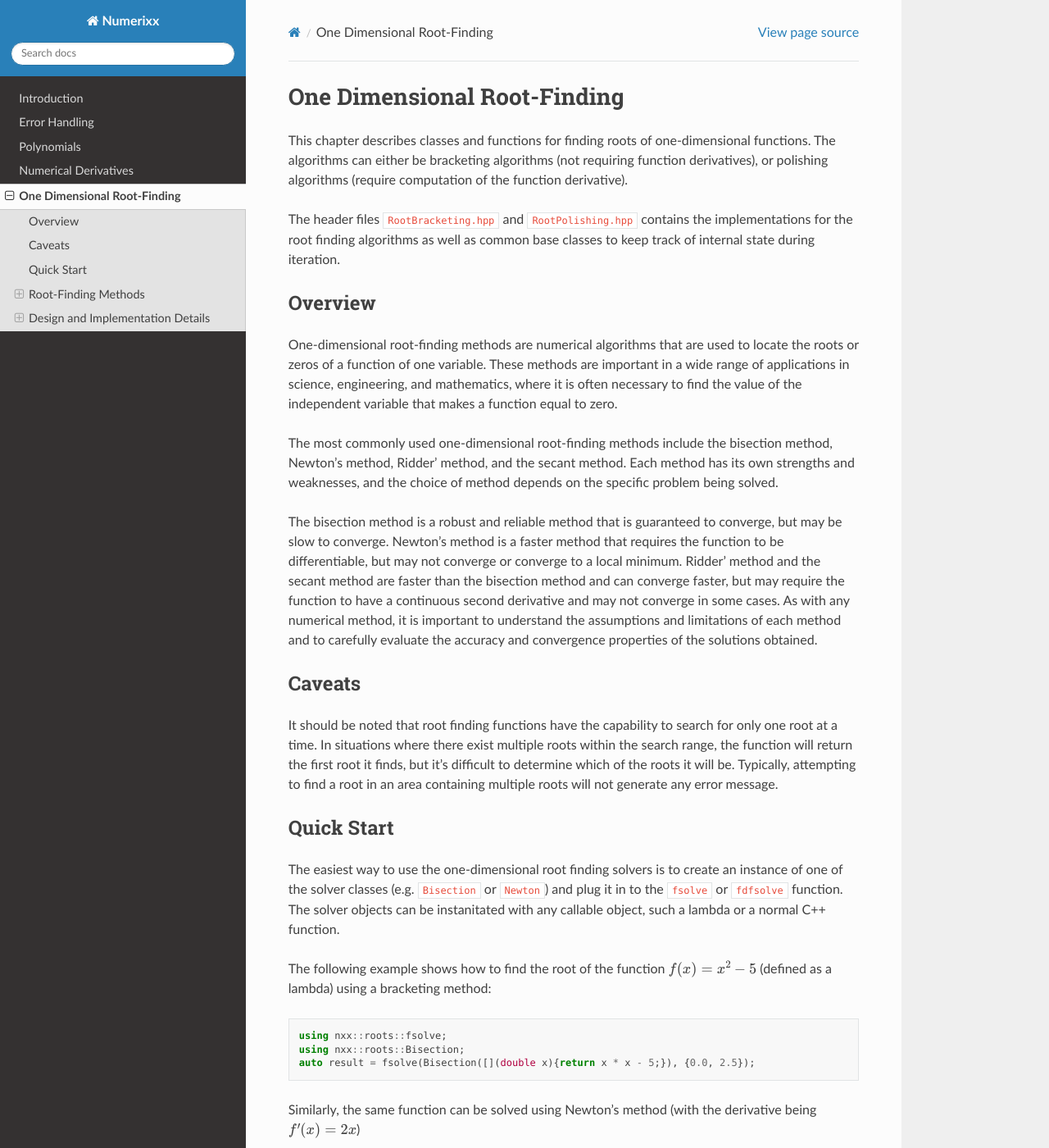
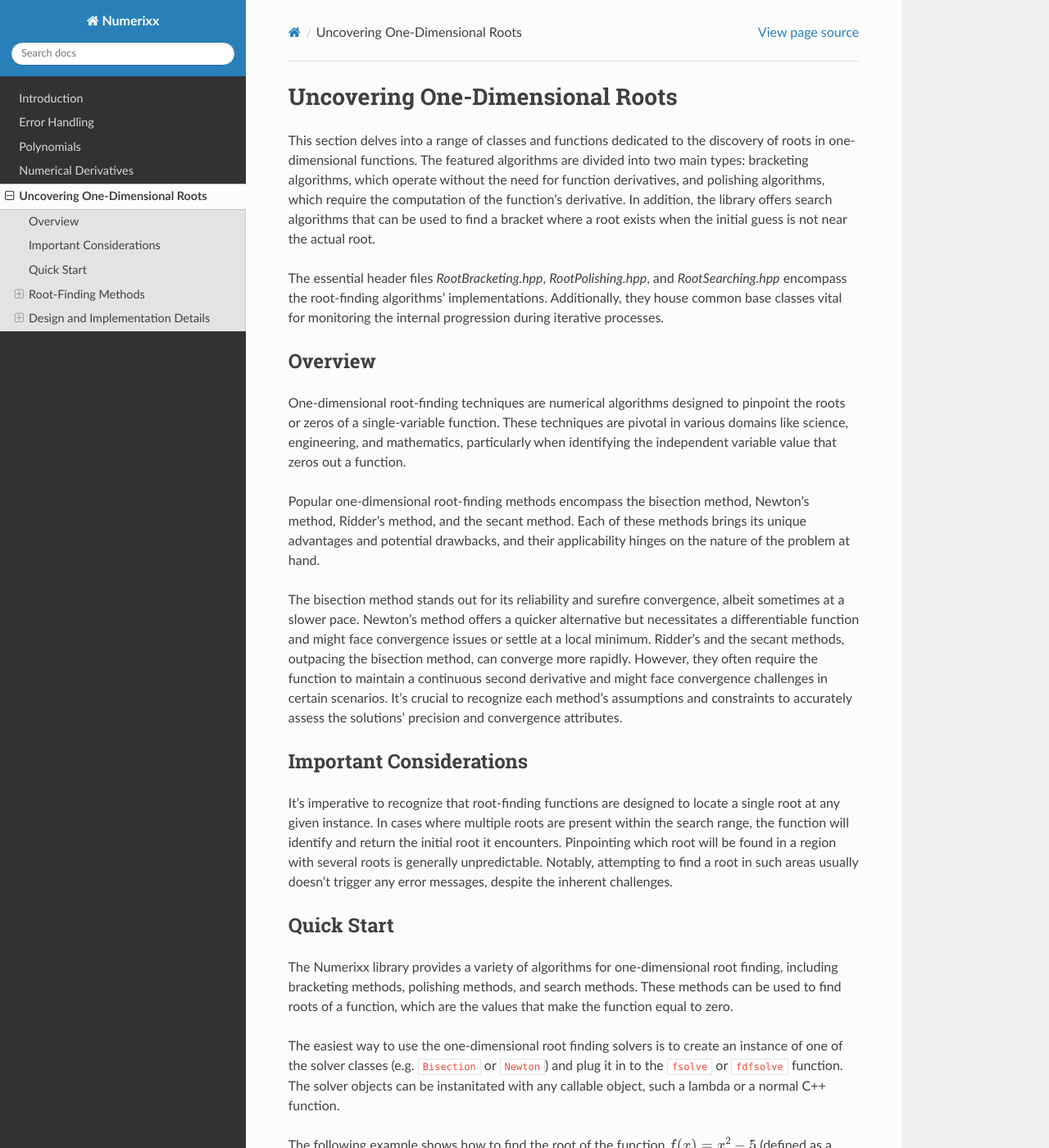
Before and after one commit to troldal/Numerixx, a Sphinx documentation site: the page built from docs/docRoots.rst, in a window 1280 px wide and 1400 px high. Shown: the whole window at 82% size. Built offline with Sphinx 7.4.7 and the Read the Docs theme 2.0.0, drawn with Linux system fonts in a browser that asks for light colours; some of the changed text lies outside the part shown.

```diff
--- a/docs/docRoots.rst
+++ b/docs/docRoots.rst
@@ -1,27 +1,29 @@
-****************************
-One Dimensional Root-Finding
-****************************
+***********************************
+Uncovering One-Dimensional Roots
+***********************************
 
-This chapter describes classes and functions for finding roots of one-dimensional functions. The algorithms can either be bracketing algorithms (not requiring function derivatives), or polishing algorithms (require computation of the function derivative).
+This section delves into a range of classes and functions dedicated to the discovery of roots in one-dimensional functions. The featured algorithms are divided into two main types: bracketing algorithms, which operate without the need for function derivatives, and polishing algorithms, which require the computation of the function's derivative. In addition, the library offers search algorithms that can be used to find a bracket where a root exists when the initial guess is not near the actual root.
 
-The header files :file:`RootBracketing.hpp` and :file:`RootPolishing.hpp` contains the implementations for the root finding algorithms as well as common base classes to keep track of internal state during iteration.
+The essential header files `RootBracketing.hpp`, `RootPolishing.hpp`, and `RootSearching.hpp` encompass the root-finding algorithms' implementations. Additionally, they house common base classes vital for monitoring the internal progression during iterative processes.
 
 Overview
 ========
+One-dimensional root-finding techniques are numerical algorithms designed to pinpoint the roots or zeros of a single-variable function. These techniques are pivotal in various domains like science, engineering, and mathematics, particularly when identifying the independent variable value that zeros out a function.
 
-One-dimensional root-finding methods are numerical algorithms that are used to locate the roots or zeros of a function of one variable. These methods are important in a wide range of applications in science, engineering, and mathematics, where it is often necessary to find the value of the independent variable that makes a function equal to zero.
+Popular one-dimensional root-finding methods encompass the bisection method, Newton's method, Ridder's method, and the secant method. Each of these methods brings its unique advantages and potential drawbacks, and their applicability hinges on the nature of the problem at hand.
 
-The most commonly used one-dimensional root-finding methods include the bisection method, Newton's method, Ridder' method, and the secant method. Each method has its own strengths and weaknesses, and the choice of method depends on the specific problem being solved.
+The bisection method stands out for its reliability and surefire convergence, albeit sometimes at a slower pace. Newton's method offers a quicker alternative but necessitates a differentiable function and might face convergence issues or settle at a local minimum. Ridder's and the secant methods, outpacing the bisection method, can converge more rapidly. However, they often require the function to maintain a continuous second derivative and might face convergence challenges in certain scenarios. It's crucial to recognize each method's assumptions and constraints to accurately assess the solutions' precision and convergence attributes.
 
-The bisection method is a robust and reliable method that is guaranteed to converge, but may be slow to converge. Newton's method is a faster method that requires the function to be differentiable, but may not converge or converge to a local minimum. Ridder' method and the secant method are faster than the bisection method and can converge faster, but may require the function to have a continuous second derivative and may not converge in some cases. As with any numerical method, it is important to understand the assumptions and limitations of each method and to carefully evaluate the accuracy and convergence properties of the solutions obtained.
+Important Considerations
+========================
 
-Caveats
-=======
+It's imperative to recognize that root-finding functions are designed to locate a single root at any given instance. In cases where multiple roots are present within the search range, the function will identify and return the initial root it encounters. Pinpointing which root will be found in a region with several roots is generally unpredictable. Notably, attempting to find a root in such areas usually doesn't trigger any error messages, despite the inherent challenges.
 
-It should be noted that root finding functions have the capability to search for only one root at a time. In situations where there exist multiple roots within the search range, the function will return the first root it finds, but it's difficult to determine which of the roots it will be. Typically, attempting to find a root in an area containing multiple roots will not generate any error message.
 
 Quick Start
 ===========
+
+The Numerixx library provides a variety of algorithms for one-dimensional root finding, including bracketing methods, polishing methods, and search methods. These methods can be used to find roots of a function, which are the values that make the function equal to zero.
 
 The easiest way to use the one-dimensional root finding solvers is to create an instance of one of the solver classes (e.g. :code:`Bisection` or :code:`Newton`) and plug it in to the :code:`fsolve` or :code:`fdfsolve` function. The solver objects can be instanitated with any callable object, such a lambda or a normal C++ function.
 
@@ -104,6 +106,67 @@
 .. doxygenclass:: nxx::roots::DNewton
    :members:
 
+Steffensen's method
+^^^^^^^^^^^^^^^^^^^
+
+Steffensen's method is an iterative root finding algorithm that improves upon the simple fixed-point iteration by incorporating a form of Aitken's Δ² process. This method is particularly effective for functions where the derivative is difficult to compute or is not readily available.
+
+.. doxygenclass:: nxx::roots::Steffensen
+   :members:
+
+Search Methods
+--------------
+
+Search methods are one-dimensional root-finding algorithms that work by incrementally expanding or subdividing the search bounds to find a bracket where a root exists. These methods are useful when the initial guess is not near the actual root.
+
+BracketSearchUp
+^^^^^^^^^^^^^^^
+
+The BracketSearchUp class template is a specialized search algorithm designed to incrementally expand the search bounds upwards (increasing values) to find a bracket where a root exists.
+
+.. doxygenclass:: nxx::roots::BracketSearchUp
+   :members:
+
+BracketSearchDown
+^^^^^^^^^^^^^^^^^
+
+The BracketSearchDown class template is a specialized search algorithm designed to incrementally expand the search bounds downwards (decreasing values) to find a bracket where a root exists.
+
+.. doxygenclass:: nxx::roots::BracketSearchDown
+   :members:
+
+BracketExpandUp
+^^^^^^^^^^^^^^^
+
+The BracketExpandUp class template is a specialized search algorithm designed to incrementally expand the upper bound upwards (increasing values) while keeping the lower bound fixed. This is useful for finding a bracket where a root exists when the initial guess is lower than the actual root.
+
+.. doxygenclass:: nxx::roots::BracketExpandUp
+   :members:
+
+BracketExpandDown
+^^^^^^^^^^^^^^^^^
+
+The BracketExpandDown class template is a specialized search algorithm designed to incrementally expand the lower bound downwards (decreasing values) while keeping the upper bound fixed. This is useful for finding a bracket where a root exists when the initial guess is higher than the actual root.
+
+.. doxygenclass:: nxx::roots::BracketExpandDown
+   :members:
+
+BracketExpandOut
+^^^^^^^^^^^^^^^^
+
+The BracketExpandOut class template is a specialized search algorithm designed to incrementally expand both the lower and upper bounds symmetrically outwards. This is useful for finding a bracket where a root exists when the initial guess is not near the actual root. It inherits from a base class that provides common functionalities for search-based algorithms and adds the specific logic for outward bracket expansion. This class is templated to accept a function and an optional argument type, along with an optional factor that controls the symmetric expansion of the bounds.
+
+.. doxygenclass:: nxx::roots::BracketExpandOut
+   :members:
+
+BracketSubdivide
+^^^^^^^^^^^^^^^^
+
+The BracketSubdivide class template is a specialized search algorithm designed to subdivide the current search bounds into smaller segments in an attempt to find a bracket where a root exists. It inherits from a base class that provides common functionalities for search-based algorithms, and adds the specific logic for subdividing the search bounds. This class is templated to accept a function and an optional argument type, along with an optional factor that controls the subdivision process.
+
+.. doxygenclass:: nxx::roots::BracketSubdivide
+   :members:
+
 Design and Implementation Details
 =================================
 
```
Also changed, not shown: 4 other files.
